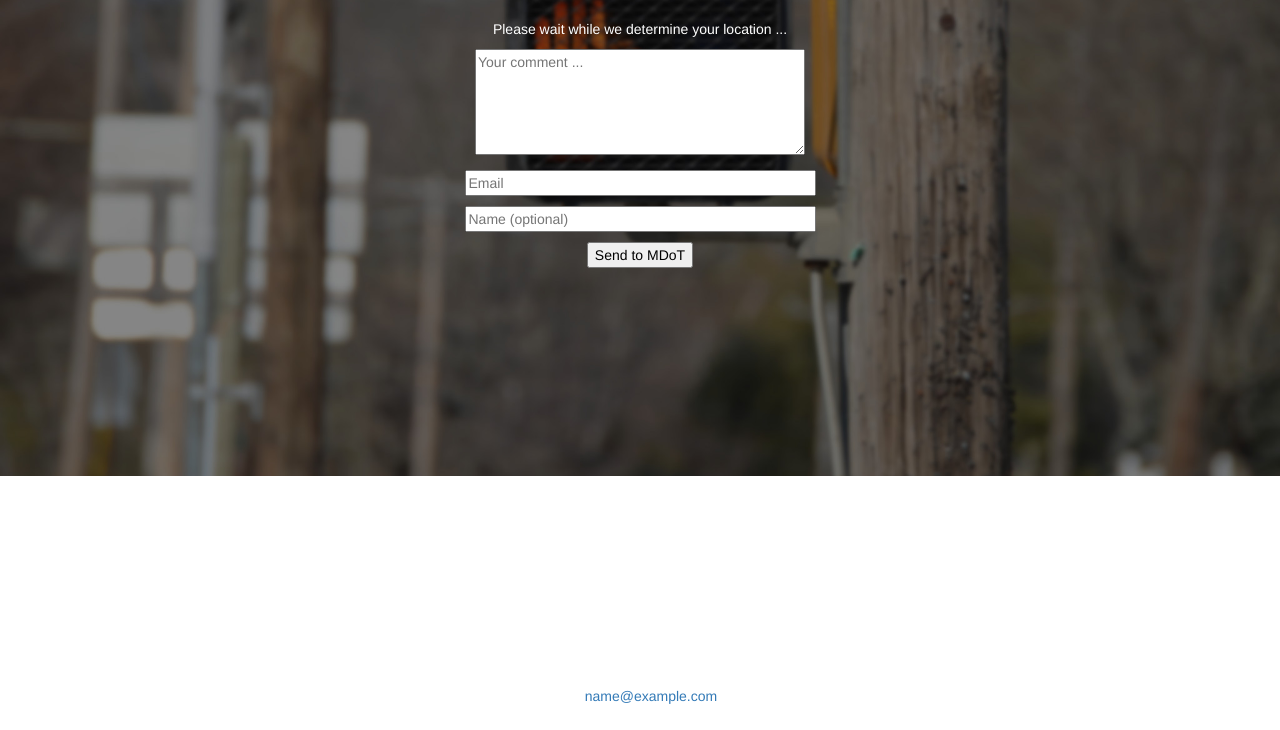
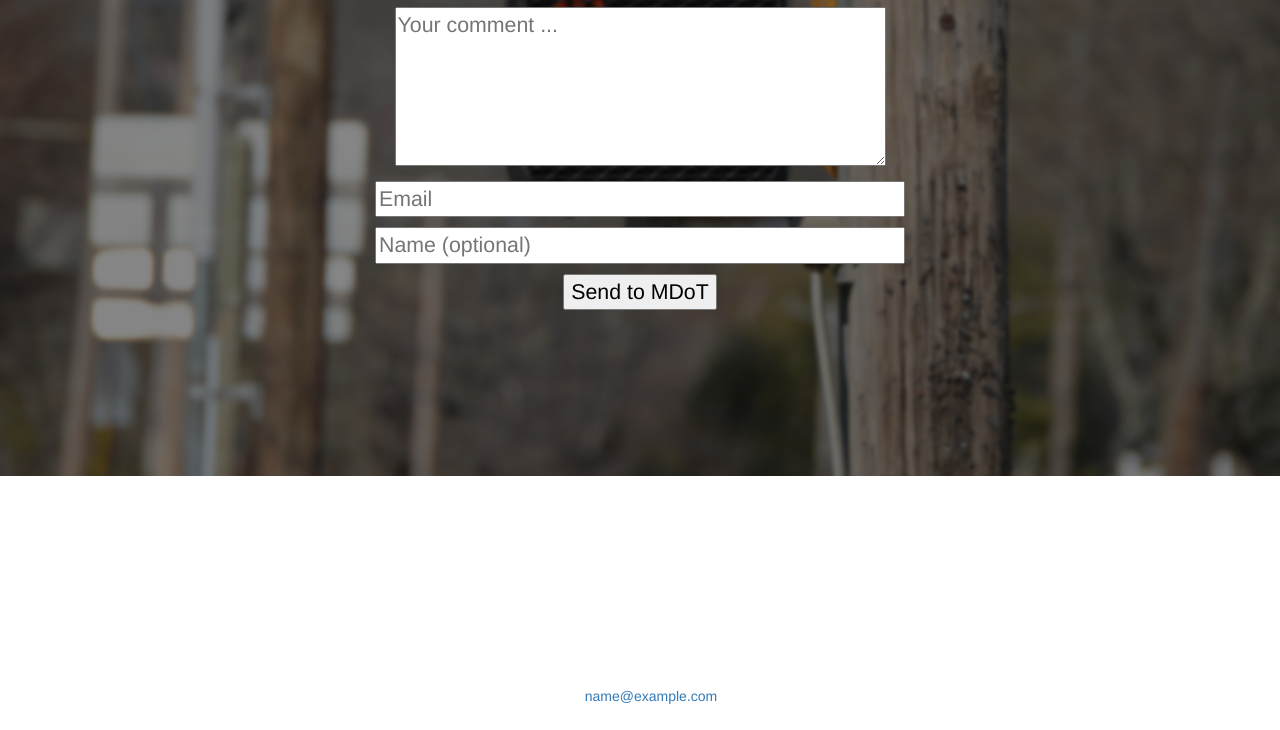
Before and after one commit to Code4Maine/dot-problems, a plain HTML site: page site/index.html in a window 1280 px wide. Shown: the part 324-1054 px from the top of the page. Drawn offline with nearby package versions, Linux system fonts and the light colour scheme.

Commit message:
Adds the style changes to go with the previous commit

```diff
--- a/site/css/style.css
+++ b/site/css/style.css
@@ -238,5 +238,6 @@ hr.small {
 footer {
     padding: 100px 0;
 }
-input { color:black; }
-textarea { color:black;  }
+input { color:black; font-size:16pt;}
+textarea { color:black;  font-size:16pt;}
+.region-map img { border: 1px solid #aaa; padding:5px; }
```
